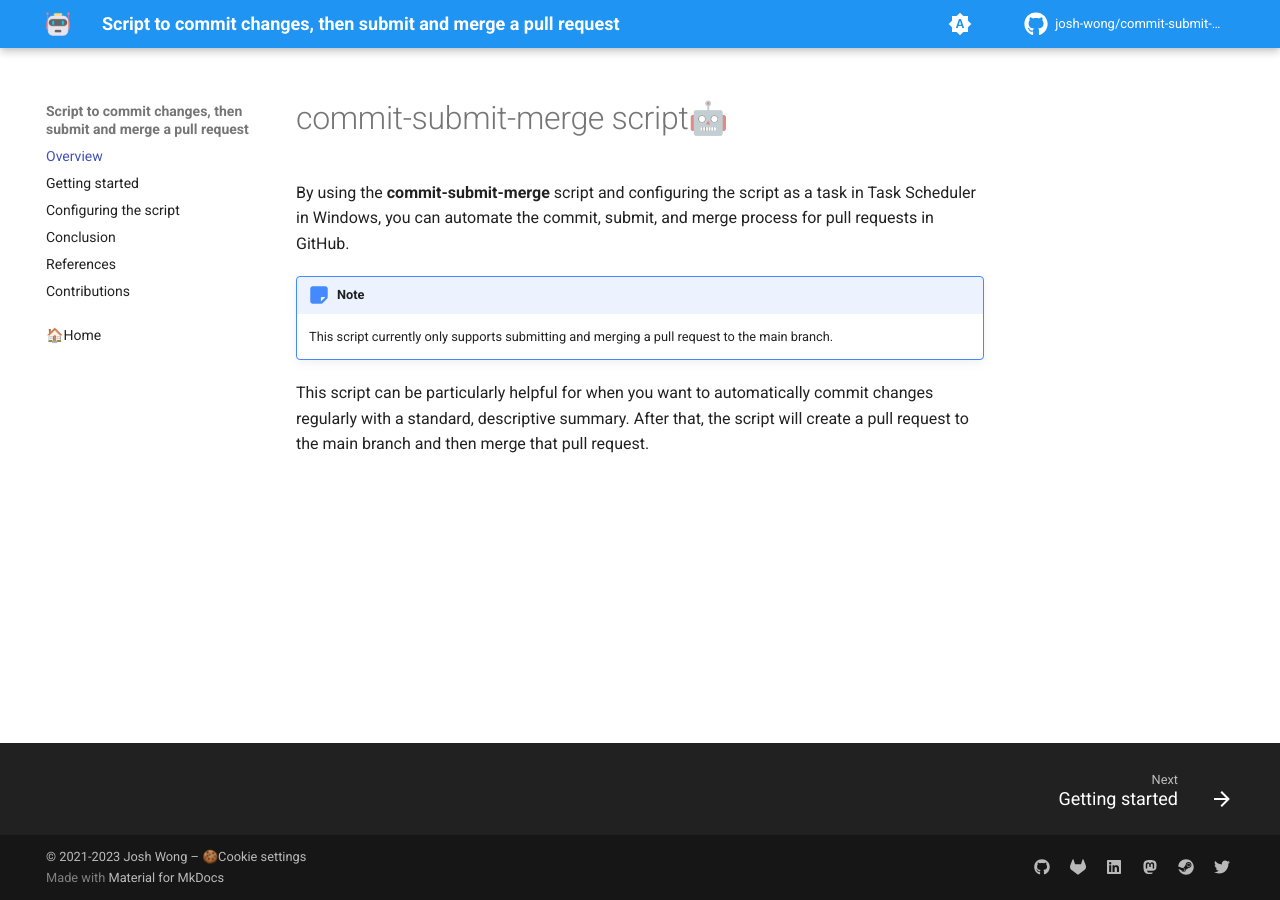
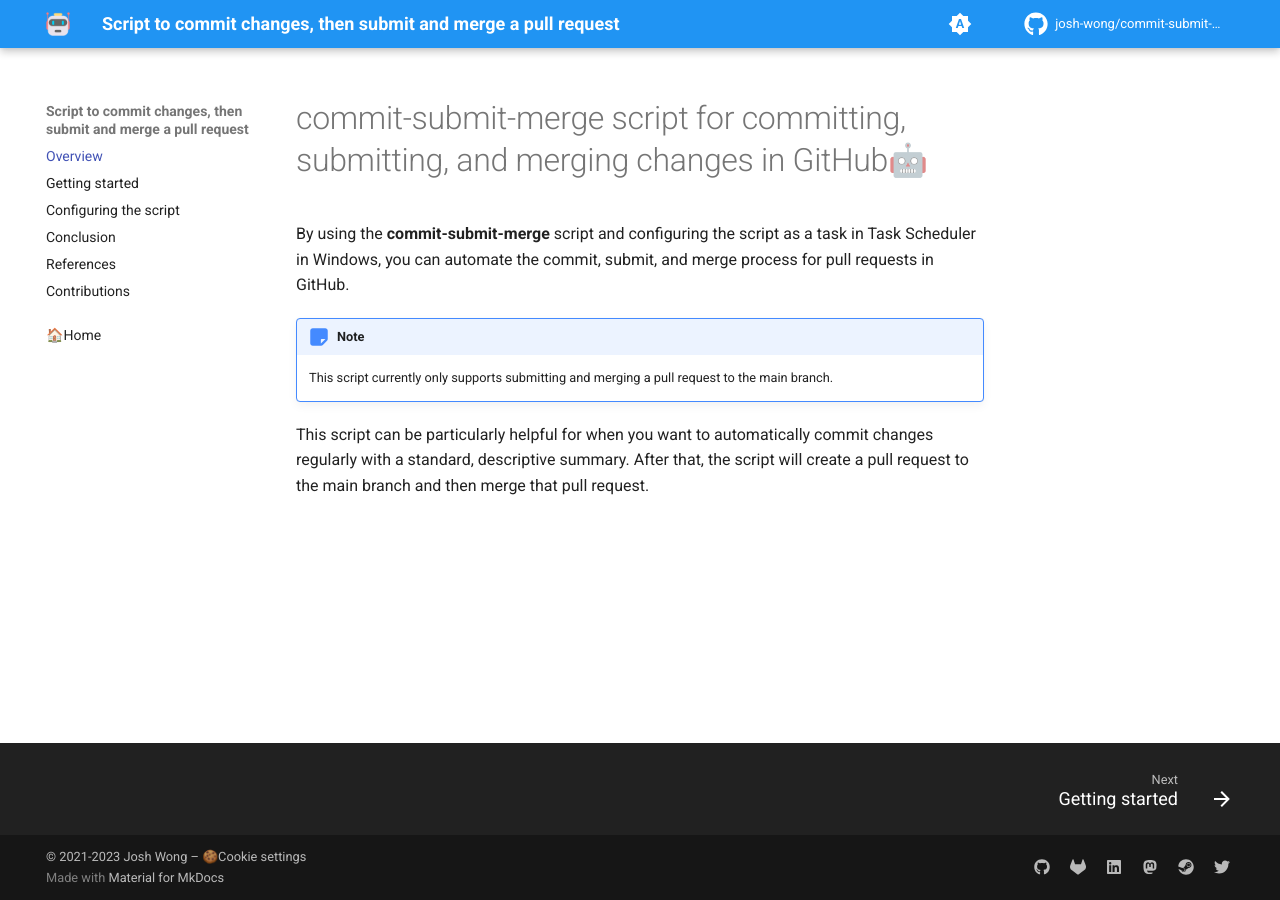
Before and after one commit to josh-wong/commit-submit-merge-script, an MkDocs documentation site: the page built from docs/index.md, in a window 1280 px wide. Built offline with MkDocs 1.6.1 and Material for MkDocs 9.7.7, drawn with Linux system fonts in a browser that asks for light colours; comment, search, counter and statistics services are not loaded.

Commit message:
Change page title

```diff
--- a/docs/index.md
+++ b/docs/index.md
@@ -1,4 +1,4 @@
-# commit-submit-merge script🤖
+# commit-submit-merge script for committing, submitting, and merging changes in GitHub🤖
 
 By using the **commit-submit-merge** script and configuring the script as a task in Task Scheduler in Windows, you can automate the commit, submit, and merge process for pull requests in GitHub.
 
```
